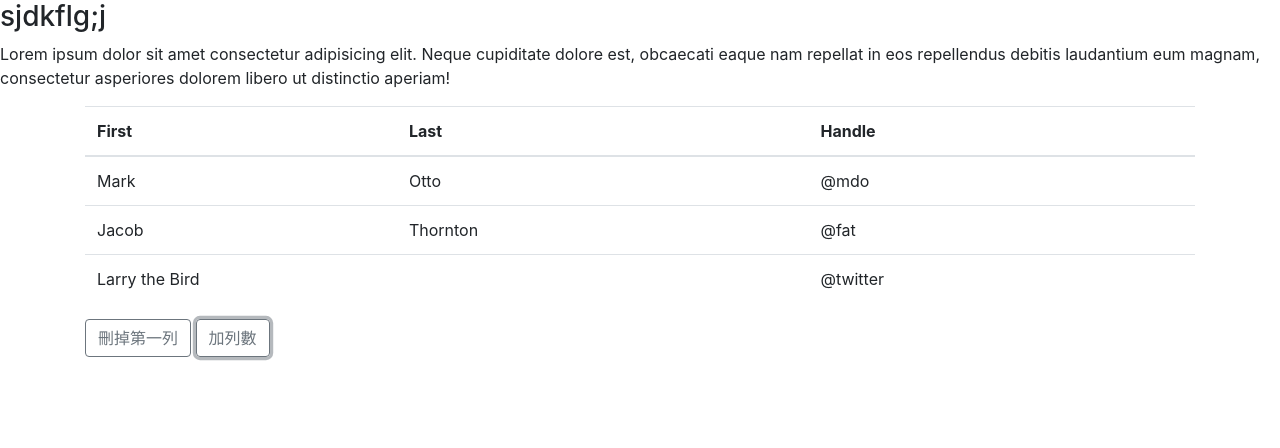
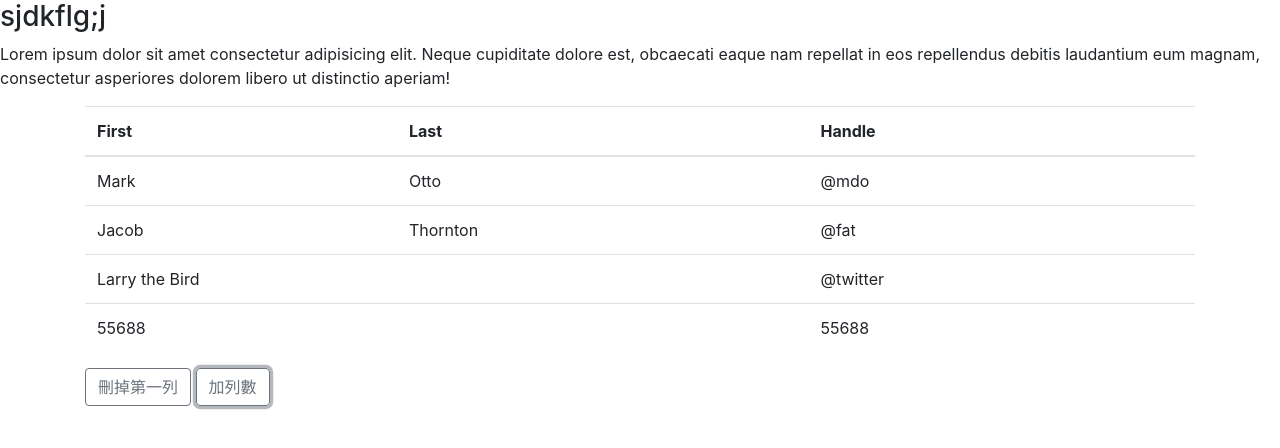
Before and after one commit to daraholic/jquery, a plain HTML site: page clone.html in a window 1280 px wide. Both pictures are taken after a click on the button "加列數". Drawn offline with nearby package versions, Linux system fonts and the light colour scheme.

Commit message:
練習empty()&remove()

```diff
--- a/clone.html
+++ b/clone.html
@@ -16,7 +16,7 @@
         repellat in eos repellendus debitis laudantium eum magnam, consectetur asperiores dolorem libero ut distinctio
         aperiam!</p>
         <div class="container">
-            <table class="table table-hover">
+            <table id="myTable" class="table table-hover">
                 <thead>
                   <tr>
                     <th scope="col">First</th>
@@ -59,13 +59,16 @@
 
     <script>
         $(document).ready(function (){
+            $("#btn2").on('click', function (){
+                cloneTr = $('#myTable').find('tbody').find('tr').last().clone();
+                $('#myTable').find('tbody').find('tr').last().after(cloneTr);
+                $('#myTable').find('tbody').find('tr').last().find('td').empty().text('55688');
+            });
             $("#btn").on('click', function (){
-                $('tr:eq(1)').remove();
+                $('#myTable').find('tbody').find('tr').eq(0).find('td').remove();
             });
-            $("#btn2").on('click' , function () {
-                $('tr:eq(1)').append("<b></b>");
+            // 為什麼不能連續刪？
             });
-        });
     </script>
 </body>
 
```
